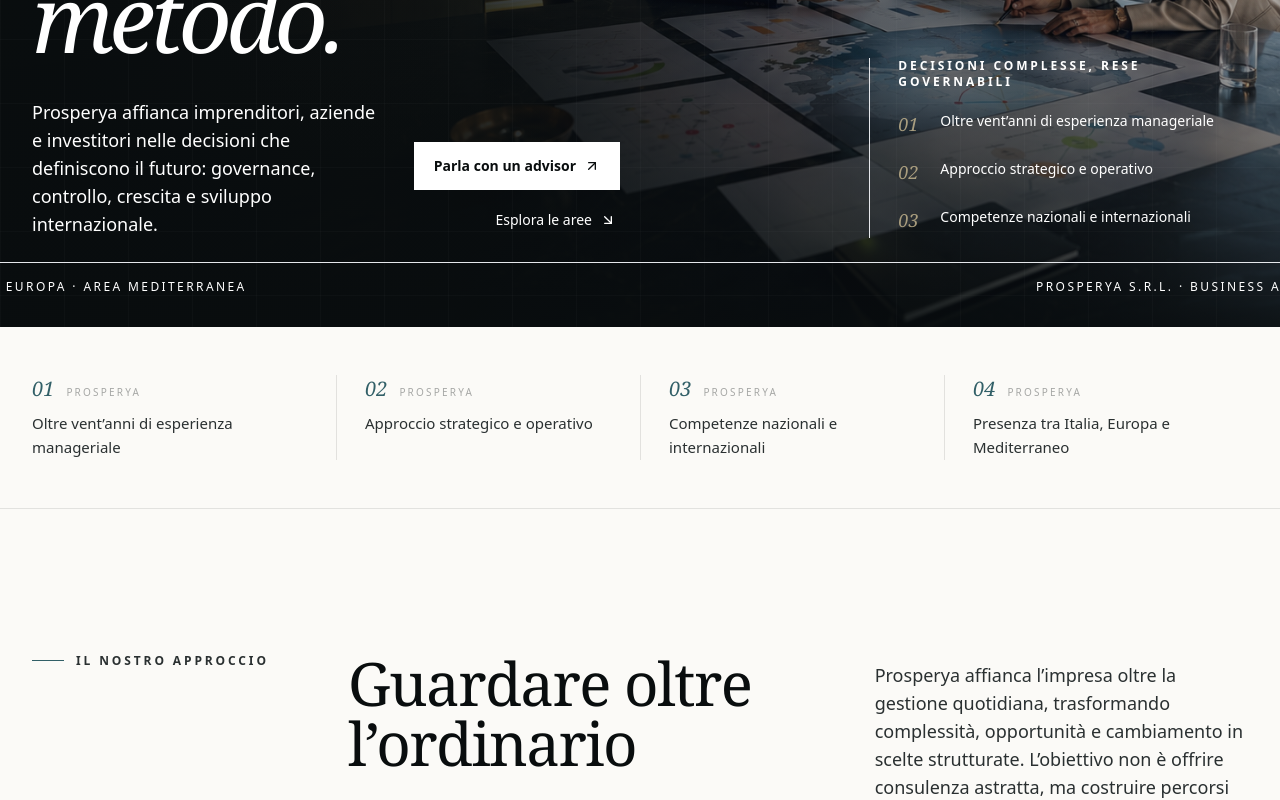
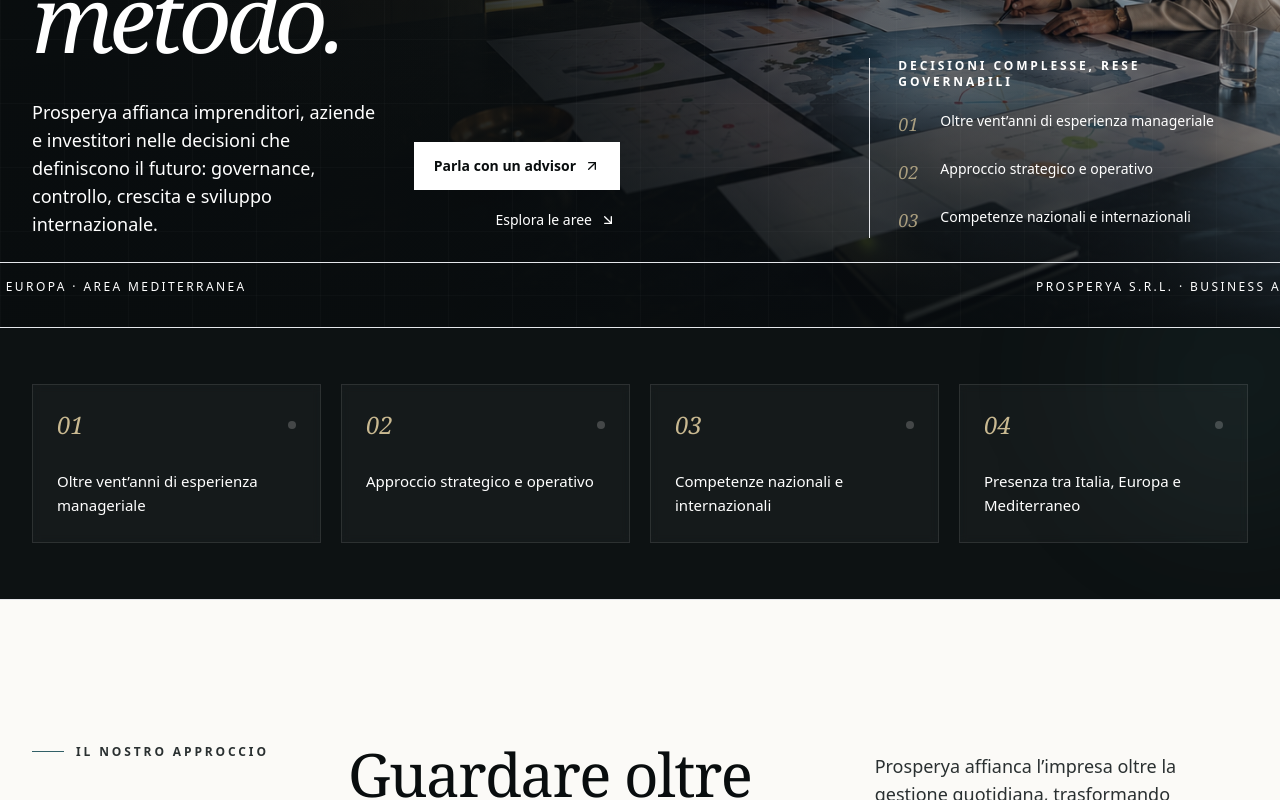
Before and after one commit to gaetanomeli95-lab/Prosperya-site, a Next.js app: page / in a window 1280 px wide. Shown: the part 473-1273 px from the top of the page. Built offline with nearby package versions, Linux system fonts and the light colour scheme.

Commit message:
design: turn positioning strip into premium dark proof band

```diff
--- a/src/components/SectionPositioning.tsx
+++ b/src/components/SectionPositioning.tsx
@@ -5,22 +5,24 @@ import { home } from '@/data/content';
 
 export function SectionPositioning() {
   return (
-    <section className="bg-paper border-b border-night/10">
-      <div className="max-w-[1480px] mx-auto px-5 sm:px-6 lg:px-8 py-9 lg:py-12">
+    <section className="relative overflow-hidden bg-[#0D1213] text-white border-y border-white/8">
+      <div className="absolute -top-24 right-[-8%] h-72 w-72 rounded-full bg-mediterranean/10 blur-3xl" />
+      <div className="max-w-[1480px] mx-auto px-5 sm:px-6 lg:px-8 py-10 lg:py-14">
         <motion.div
           initial={{ opacity: 0, y: 18 }}
           whileInView={{ opacity: 1, y: 0 }}
           viewport={{ once: true, margin: '-40px' }}
           transition={{ duration: 0.65 }}
-          className="grid grid-cols-1 sm:grid-cols-2 lg:grid-cols-4 gap-y-8 lg:gap-0"
+          className="grid grid-cols-1 sm:grid-cols-2 lg:grid-cols-4 gap-4 lg:gap-5"
         >
           {home.positioning.map((item, i) => (
-            <div key={item} className={`relative lg:px-7 first:lg:pl-0 ${i > 0 ? 'lg:border-l lg:border-night/10' : ''}`}>
-              <div className="flex items-baseline gap-3 mb-2">
-                <span className="font-heading italic text-xl text-mediterranean">0{i + 1}</span>
-                <span className="text-[10px] uppercase tracking-[0.22em] text-night/35">Prosperya</span>
+            <div key={item} className="group relative min-h-[150px] overflow-hidden border border-white/10 bg-white/[0.035] p-6 backdrop-blur-sm transition-all duration-500 hover:-translate-y-1 hover:bg-white/[0.065] hover:border-white/20">
+              <div className="absolute inset-x-0 top-0 h-px bg-gradient-to-r from-transparent via-sand/70 to-transparent opacity-0 transition-opacity group-hover:opacity-100" />
+              <div className="flex items-center justify-between mb-7">
+                <span className="font-heading italic text-2xl text-sand">0{i + 1}</span>
+                <span className="h-2 w-2 rounded-full bg-white/20 group-hover:bg-sand transition-colors" />
               </div>
-              <p className="max-w-xs text-sm lg:text-[15px] font-medium leading-relaxed text-night/78">{item}</p>
+              <p className="max-w-[17rem] text-[15px] font-medium leading-relaxed !text-white/88">{item}</p>
             </div>
           ))}
         </motion.div>
```
